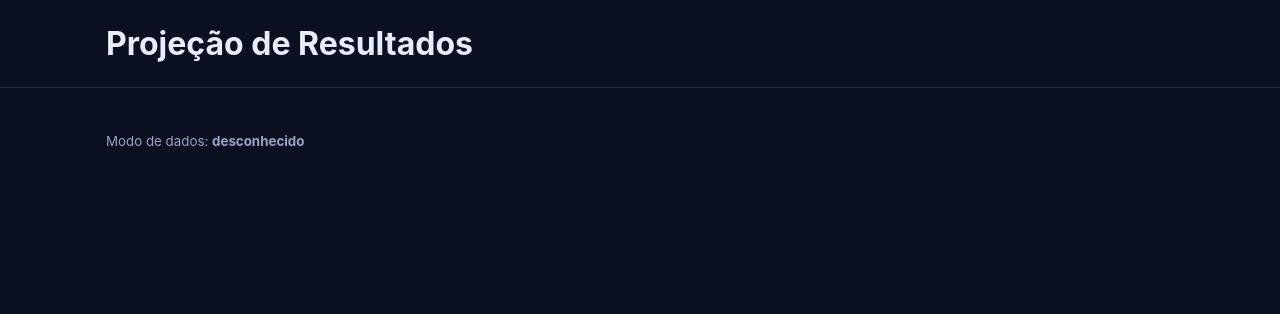
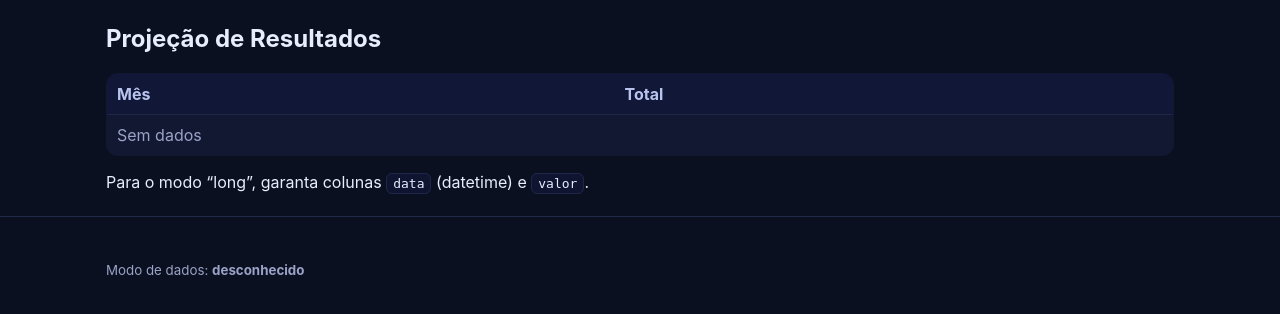
Before and after one commit to MacDowell354/dashboard-nandamac-ia, a Flask app: template templates/projecao_resultados.html in a window 1280 px wide. Shown: the part 142-456 px from the top of the page. Run offline with Flask 3, Linux system fonts and the light colour scheme; the template is opened without the code that fills it, so the values that code supplies are empty.

Commit message:
Update projecao_resultados.html

```diff
--- a/templates/projecao_resultados.html
+++ b/templates/projecao_resultados.html
@@ -1 +1,21 @@
-{% extends 'base.html' %}{% block content %}<h1>Projeção de Resultados</h1>{% endblock %}
+{% extends 'base.html' %}
+{% block content %}
+  <h2>Projeção de Resultados</h2>
+  <table class="table">
+    <thead><tr><th>Mês</th><th>Total</th></tr></thead>
+    <tbody>
+      {% for r in serie %}
+      <tr>
+        <td>
+          {% set m = r.mes or r.get('mes') %}
+          {{ m }}
+        </td>
+        <td class="num">{{ format_ptbr_money(r.total or r.get('total')) }}</td>
+      </tr>
+      {% else %}
+      <tr><td colspan="2" class="muted">Sem dados</td></tr>
+      {% endfor %}
+    </tbody>
+  </table>
+  <p class="hint">Para o modo “long”, garanta colunas <code>data</code> (datetime) e <code>valor</code>.</p>
+{% endblock %}
```
